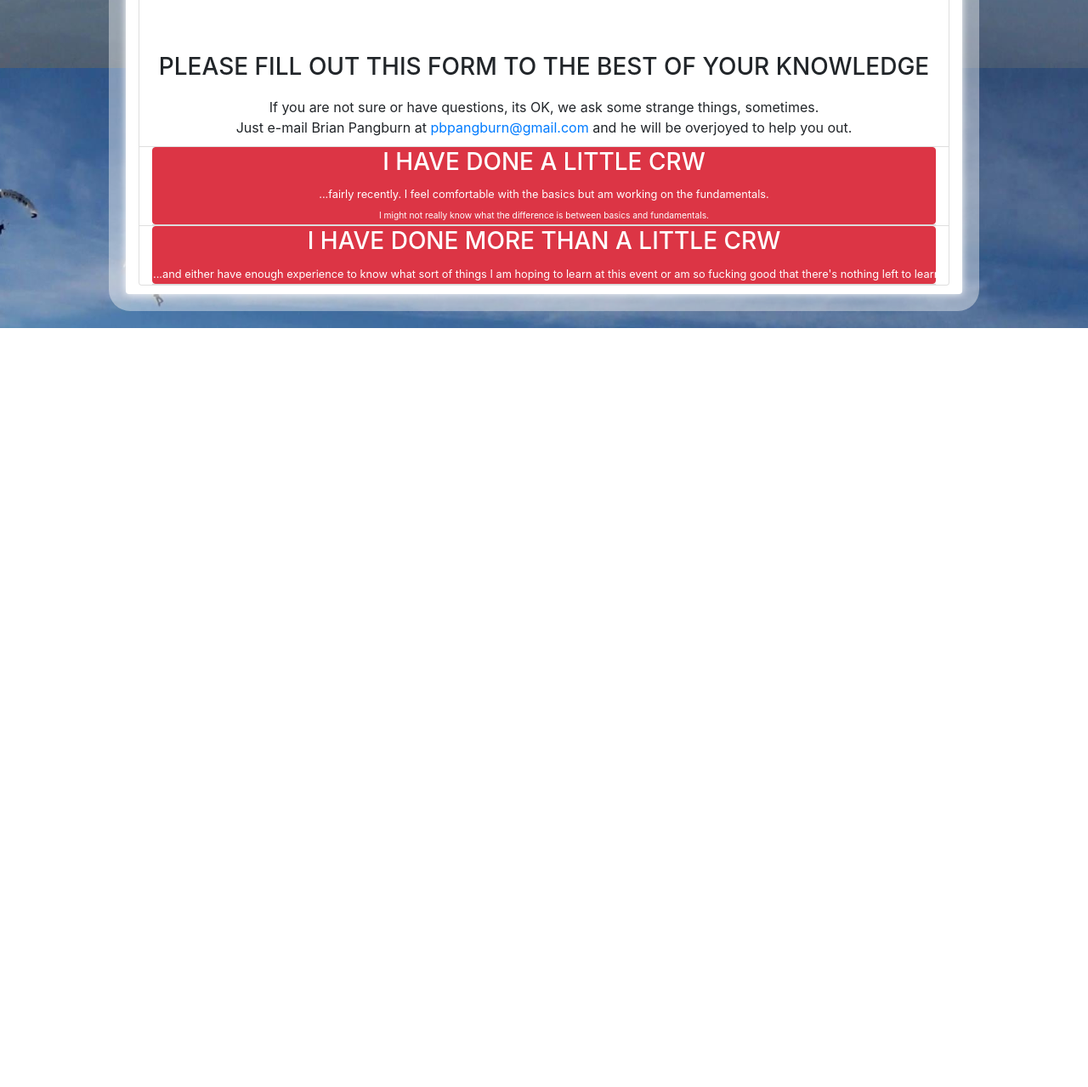
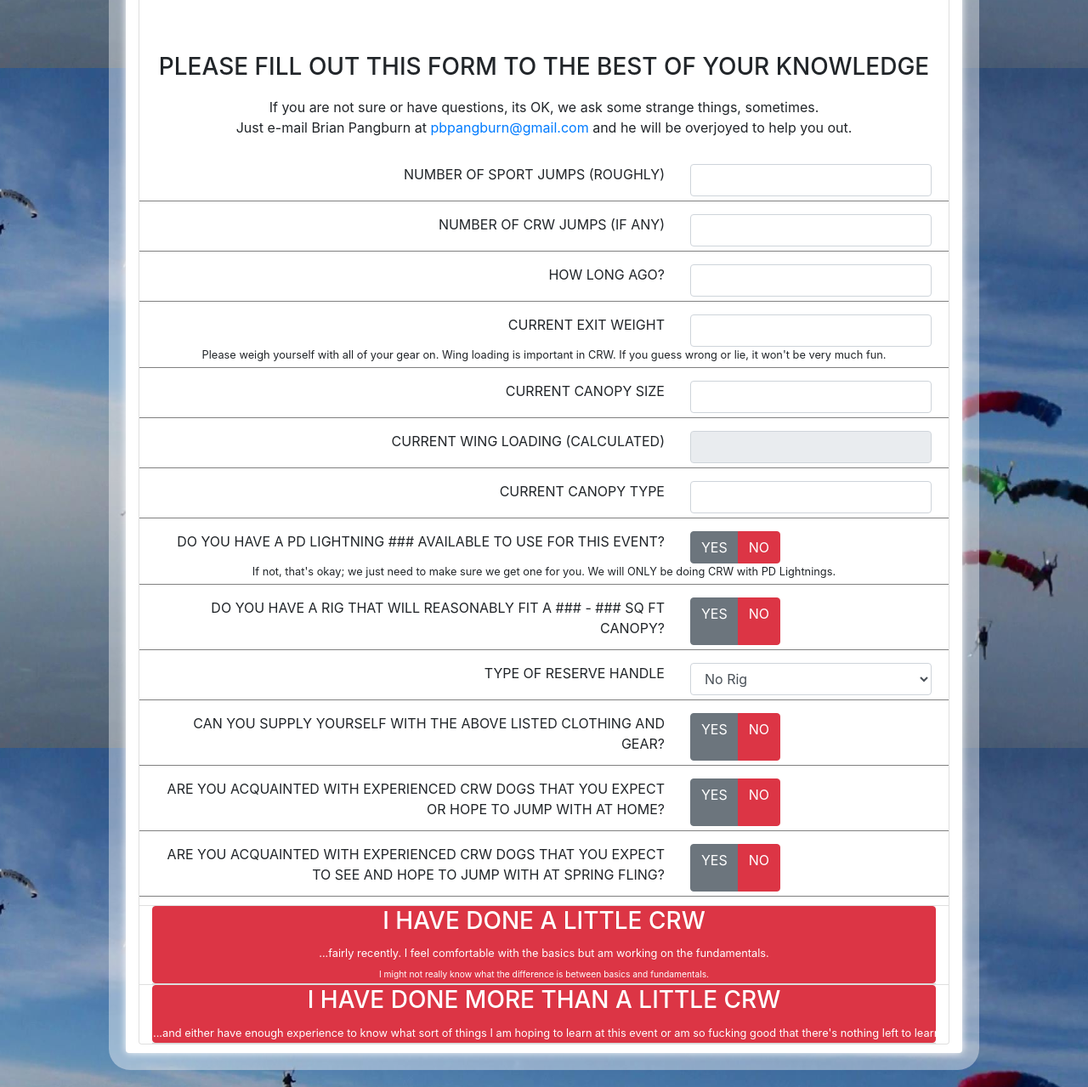
Before and after one commit to UnlikelyNomad/crwdogs, a PHP site: page /springfling in a window 1280 px wide, after a click that opens the changed part. Shown: the part 1520-2799 px from the top of the page at 85% size. Before the commit the page ends 1906 px from the top, so only its background shows below. Run offline with PHP 8.4, Linux system fonts and the light colour scheme.

Commit message:
New and mid-level forms completed.

```diff
--- a/www/css/crwdogs.css
+++ b/www/css/crwdogs.css
@@ -54,3 +54,9 @@ body {
   .row {
       margin-bottom: 10px;
   }
+
+  .question-group .form-group {
+      text-align: right;
+      border-bottom: 1px solid gray;
+      padding: 5px;
+  }
--- a/www/springfling/index.html
+++ b/www/springfling/index.html
@@ -142,9 +142,107 @@
                                     </div>
                                 </div>
                                 <div class="row">
-                                    <div class="col-12 text-center">
+                                    <div class="col-12 text-center mb-3">
                                             If you are not sure or have questions, its OK, we ask some strange things, sometimes.<br>
                                             Just e-mail Brian Pangburn at <a href="mailto:pbpangburn@gmail.com">pbpangburn@gmail.com</a> and he will be overjoyed to help you out.
+                                    </div>
+                                </div>
+
+                                <div class="question-group">
+                                    <div class="form-group row">
+                                        <label class="col-sm-8">NUMBER OF SPORT JUMPS (ROUGHLY)</label>
+                                        <div class="col-sm-4"><input type="number" class="form-control"></div>
+                                    </div>
+                                    <div class="form-group row">
+                                        <label class="col-sm-8">NUMBER OF CRW JUMPS (IF ANY)</label>
+                                        <div class="col-sm-4"><input type="number" class="form-control"></div>
+                                    </div>
+                                    <div class="form-group row">
+                                        <label class="col-sm-8">HOW LONG AGO?</label>
+                                        <div class="col-sm-4"><input type="text" class="form-control"></div>
+                                    </div>
+                                    <div class="form-group row">
+                                        <label class="col-sm-8">CURRENT EXIT WEIGHT</label>
+                                        <div class="col-sm-4"><input type="number" class="form-control" id="new_exit_weight"></div>
+                                        <div class="small text-center w-100">Please weigh yourself with all of your gear on. Wing loading is important in CRW. If you guess wrong or lie, it won't be very much fun.</div>
+                                    </div>
+
+                                    <div class="form-group row">
+                                        <label class="col-sm-8">CURRENT CANOPY SIZE</label>
+                                        <div class="col-sm-4"><input type="number" class="form-control" id="new_canopy_size"></div>
+                                    </div>
+                                    <div class="form-group row">
+                                        <label class="col-sm-8">CURRENT WING LOADING (CALCULATED)</label>
+                                        <div class="col-sm-4"><input type="number" readonly class="form-control" id="new_calc_loading"></div>
+                                    </div>
+                                    <div class="form-group row">
+                                        <label class="col-sm-8">CURRENT CANOPY TYPE</label>
+                                        <div class="col-sm-4"><input type="text" class="form-control"></div>
+                                    </div>
+                                    <div class="form-group row">
+                                        <label class="col-sm-8">DO YOU HAVE A PD LIGHTNING <span id="new_pd_size">###</span> AVAILABLE TO USE FOR THIS EVENT?</label>
+                                        <div class="col-sm-4 btn-group btn-group-toggle yesno-radio" data-toggle="buttons">
+                                            <label class="btn btn-secondary">
+                                                <input type="radio" name="new_acq_sf_yes" id="new_acq_sf_yes">YES
+                                            </label>
+                                            <label class="btn btn-danger">
+                                                <input type="radio" name="new_acq_sf_no" id="new_acq_sf_no">NO
+                                            </label>
+                                        </div>
+                                        <div class="small text-center w-100">If not, that's okay; we just need to make sure we get one for you. We will ONLY be doing CRW with PD Lightnings.</div>
+                                    </div>
+
+                                    <div class="form-group row">
+                                        <label class="col-sm-8">DO YOU HAVE A RIG THAT WILL REASONABLY FIT A <span id="new_canopy_min">###</span> - <span id="new_canopy_max">###</span> SQ FT CANOPY?</label>
+                                        <div class="col-sm-4 btn-group btn-group-toggle yesno-radio" data-toggle="buttons">
+                                            <label class="btn btn-secondary">
+                                                <input type="radio" name="new_acq_sf_yes" id="new_acq_sf_yes">YES
+                                            </label>
+                                            <label class="btn btn-danger">
+                                                <input type="radio" name="new_acq_sf_no" id="new_acq_sf_no">NO
+                                            </label>
+                                        </div>
+                                    </div>
+                                    <div class="form-group row">
+                                        <label class="col-sm-8">TYPE OF RESERVE HANDLE</label>
+                                        <div class="col-sm-4"><select id="new_reserve" class="form-control">
+                                            <option selected>No Rig</option>
+                                            <option>Hard D-Ring</option>
+                                            <option>Soft Pillow</option>
+                                        </select></div>
+                                    </div>
+                                    <div class="form-group row">
+                                        <label class="col-sm-8">CAN YOU SUPPLY YOURSELF WITH THE ABOVE LISTED CLOTHING AND GEAR?</label>
+                                        <div class="col-sm-4 btn-group btn-group-toggle yesno-radio" data-toggle="buttons">
+                                            <label class="btn btn-secondary">
+                                                <input type="radio" name="new_acq_sf_yes" id="new_acq_sf_yes">YES
+                                            </label>
+                                            <label class="btn btn-danger">
+                                                <input type="radio" name="new_acq_sf_no" id="new_acq_sf_no">NO
+                                            </label>
+                                        </div>
+                                    </div>
+                                    <div class="form-group row">
+                                        <label class="col-sm-8">ARE YOU ACQUAINTED WITH EXPERIENCED CRW DOGS THAT YOU EXPECT OR HOPE TO JUMP WITH AT HOME?</label>
+                                        <div class="col-sm-4 btn-group btn-group-toggle yesno-radio" data-toggle="buttons">
+                                            <label class="btn btn-secondary">
+                                                <input type="radio" name="new_acq_sf_yes" id="new_acq_sf_yes">YES
+                                            </label>
+                                            <label class="btn btn-danger">
+                                                <input type="radio" name="new_acq_sf_no" id="new_acq_sf_no">NO
+                                            </label>
+                                        </div>
+                                    </div>
+                                    <div class="form-group row">
+                                        <label class="col-sm-8">ARE YOU ACQUAINTED WITH EXPERIENCED CRW DOGS THAT YOU EXPECT TO SEE AND HOPE TO JUMP WITH AT SPRING FLING?</label>
+                                        <div class="col-sm-4 btn-group btn-group-toggle yesno-radio" data-toggle="buttons">
+                                            <label class="btn btn-secondary">
+                                                <input type="radio" name="new_acq_sf_yes" id="new_acq_sf_yes">YES
+                                            </label>
+                                            <label class="btn btn-danger">
+                                                <input type="radio" name="new_acq_sf_no" id="new_acq_sf_no">NO
+                                            </label>
+                                        </div>
                                     </div>
                                 </div>
                             </div>
@@ -159,7 +257,96 @@
                                 </button>
                             </div>
                             <div id="collapse-mid" class="collapse" data-parent="#skill-accordion">
-                                <h1>Experienced pup questions</h1>
+                                <div class="row">
+                                    <div class="col-12 text-center mt-5">
+                                        <h3>PLEASE FILL OUT THIS FORM TO THE BEST OF YOUR KNOWLEDGE</h3>
+                                    </div>
+                                </div>
+                                <div class="row">
+                                    <div class="col-12 text-center mb-3">
+                                            If you are not sure or have questions, its OK, we ask some strange things, sometimes.<br>
+                                            Just e-mail Brian Pangburn at <a href="mailto:pbpangburn@gmail.com">pbpangburn@gmail.com</a> and he will be overjoyed to help you out.
+                                    </div>
+                                </div>
+                                <div class="question-group">
+                                    <div class="form-group row">
+                                        <label class="col-sm-8">NUMBER OF SPORT JUMPS (ROUGHLY)</label>
+                                        <div class="col-sm-4"><input type="number" class="form-control"></div>
+                                    </div>
+                                    <div class="form-group row">
+                                        <label class="col-sm-8">NUMBER OF CRW JUMPS</label>
+                                        <div class="col-sm-4"><input type="number" class="form-control"></div>
+                                    </div>
+                                    <div class="form-group row">
+                                        <label class="col-sm-8">HOW LONG AGO?</label>
+                                        <div class="col-sm-4"><input type="text" class="form-control"></div>
+                                    </div>
+                                    <div class="form-group row">
+                                        <label class="col-sm-8">WITH WHOM?</label>
+                                        <div class="col-sm-4"><input type="text" class="form-control"></div>
+                                    </div>
+                                    <div class="form-group row">
+                                        <label class="col-sm-8">CURRENT EXIT WEIGHT</label>
+                                        <div class="col-sm-4"><input type="number" class="form-control" id="mid_exit_weight"></div>
+                                        <div class="small text-center w-100">Please weigh yourself with all of your gear on. Wing loading is important in CRW. If you guess wrong or lie, it won't be very much fun.</div>
+                                    </div>
+
+                                    <div class="form-group row">
+                                        <label class="col-sm-8">CURRENT CANOPY SIZE</label>
+                                        <div class="col-sm-4"><input type="number" class="form-control" id="mid_canopy_size"></div>
+                                    </div>
+                                    <div class="form-group row">
+                                        <label class="col-sm-8">CURRENT WING LOADING (CALCULATED)</label>
+                                        <div class="col-sm-4"><input type="number" readonly class="form-control" id="mid_calc_loading"></div>
+                                    </div>
+                                    <div class="form-group row">
+                                        <label class="col-sm-8">CURRENT CANOPY TYPE</label>
+                                        <div class="col-sm-4"><input type="text" class="form-control"></div>
+                                    </div>
+                                    <div class="form-group row">
+                                        <label class="col-sm-8">DO YOU HAVE A PD LIGHTNING <span id="mid_pd_size">###</span> AVAILABLE TO USE FOR THIS EVENT?</label>
+                                        <div class="col-sm-4 btn-group btn-group-toggle yesno-radio" data-toggle="buttons">
+                                            <label class="btn btn-secondary">
+                                                <input type="radio" name="new_acq_sf_yes" id="new_acq_sf_yes">YES
+                                            </label>
+                                            <label class="btn btn-danger">
+                                                <input type="radio" name="new_acq_sf_no" id="new_acq_sf_no">NO
+                                            </label>
+                                        </div>
+                                        <div class="small text-center w-100">If not, that's okay; we just need to make sure we get one for you. We will ONLY be doing CRW with PD Lightnings.</div>
+                                    </div>
+
+                                    <div class="form-group row">
+                                        <label class="col-sm-8">DO YOU HAVE A RIG THAT WILL REASONABLY FIT A <span id="mid_canopy_min">###</span> - <span id="mid_canopy_max">###</span> SQ FT CANOPY?</label>
+                                        <div class="col-sm-4 btn-group btn-group-toggle yesno-radio" data-toggle="buttons">
+                                            <label class="btn btn-secondary">
+                                                <input type="radio" name="new_acq_sf_yes" id="new_acq_sf_yes">YES
+                                            </label>
+                                            <label class="btn btn-danger">
+                                                <input type="radio" name="new_acq_sf_no" id="new_acq_sf_no">NO
+                                            </label>
+                                        </div>
+                                    </div>
+                                    <div class="form-group row">
+                                        <label class="col-sm-8">TYPE OF RESERVE HANDLE</label>
+                                        <div class="col-sm-4"><select id="new_reserve" class="form-control">
+                                            <option selected>No Rig</option>
+                                            <option>Hard D-Ring</option>
+                                            <option>Soft Pillow</option>
+                                        </select></div>
+                                    </div>
+                                    <div class="form-group row">
+                                        <label class="col-sm-8">CAN YOU SUPPLY YOURSELF WITH THE ABOVE LISTED CLOTHING AND GEAR?</label>
+                                        <div class="col-sm-4 btn-group btn-group-toggle yesno-radio" data-toggle="buttons">
+                                            <label class="btn btn-secondary">
+                                                <input type="radio" name="new_acq_sf_yes" id="new_acq_sf_yes">YES
+                                            </label>
+                                            <label class="btn btn-danger">
+                                                <input type="radio" name="new_acq_sf_no" id="new_acq_sf_no">NO
+                                            </label>
+                                        </div>
+                                    </div>
+                                </div>
                             </div>
                         </div>
                         <div class="card container-fluid accordion-panel">
@@ -181,6 +368,7 @@
         <script src="../js/jquery-3.3.1.min.js"></script>
         <script src="../js/popper.min.js"></script>
         <script src="../js/bootstrap.min.js"></script>
+        <script src="../js/crwdogs-calc.js"></script>
         <script>
             $(".yesno-radio").click(function() {
                 var btns = $(this).find('.btn');
@@ -206,6 +394,38 @@
                 });
             });
 
+            $('#new_exit_weight').change(updateNewCalcs);
+            $('#new_canopy_size').change(updateNewCalcs);
+
+            function updateNewCalcs() {
+                var weight = $('#new_exit_weight').val();
+                var cur_size = $('#new_canopy_size').val();
+                var cur_load = Calcs.loading(weight, cur_size);
+                $('#new_calc_loading').val(Calcs.dec(cur_load, 3));
+
+                var size = Calcs.lightningSize(weight, 1.2);
+                $('#new_pd_size').text(size);
+
+                $('#new_canopy_min').text(Calcs.containerMin(size));
+                $('#new_canopy_max').text(Calcs.containerMax(size));
+            }
+
+            $('#mid_exit_weight').change(updateMidCalcs);
+            $('#mid_canopy_size').change(updateMidCalcs);
+
+            function updateMidCalcs() {
+                var weight = $('#mid_exit_weight').val();
+                var cur_size = $('#mid_canopy_size').val();
+                var cur_load = Calcs.loading(weight, cur_size);
+                $('#mid_calc_loading').val(Calcs.dec(cur_load, 3));
+
+                var size = Calcs.lightningSize(weight, 1.32);
+                $('#mid_pd_size').text(size);
+
+                $('#mid_canopy_min').text(Calcs.containerMin(size));
+                $('#mid_canopy_max').text(Calcs.containerMax(size));
+            }
+
             var accordions = $('.accordion-panel');
 
             accordions.on('hide.bs.collapse', function() {
@@ -215,6 +435,8 @@
             accordions.on('show.bs.collapse', function() {
                 $(this).find('button').removeClass('btn-danger').addClass('btn-success');
             });
+
+
         </script>
     </body>
 </html>
```
Also changed, not shown: www/js/crwdogs-calc.js (added, +32 -0 lines).
